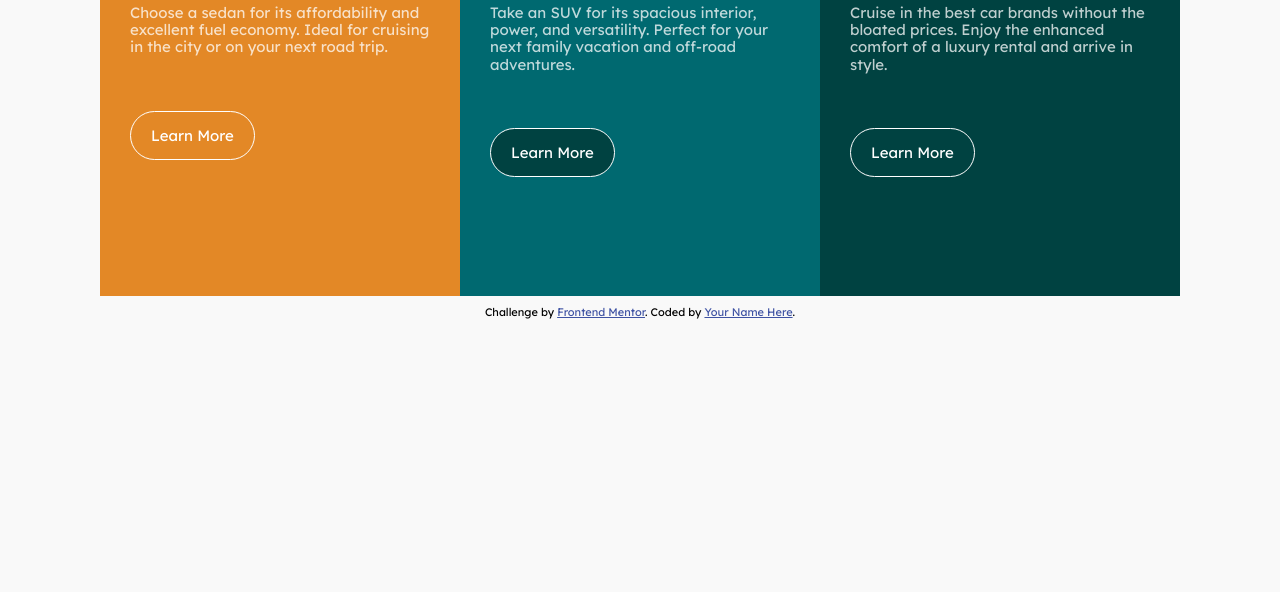
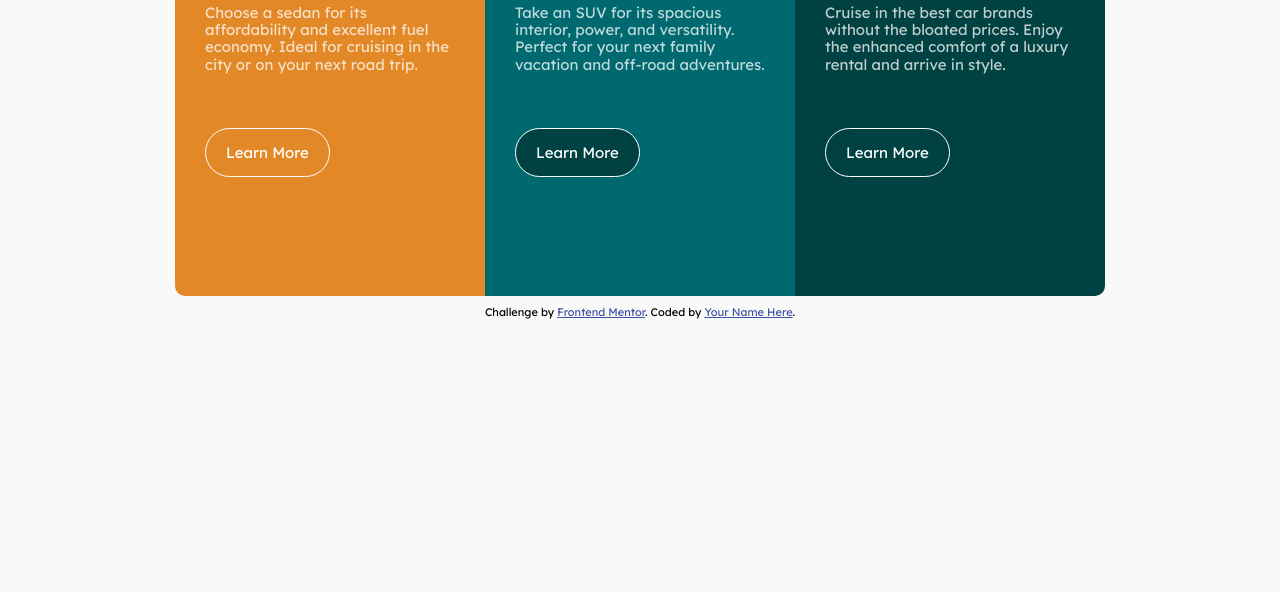
Before and after one commit to RodolfoQuintanilla/frontendocho, a plain HTML site: page index.html in a window 1280 px wide. Shown: the part 208-800 px from the top of the page. Drawn offline with nearby package versions, Linux system fonts and the light colour scheme.

Commit message:
correcciones

```diff
--- a/style.css
+++ b/style.css
@@ -30,20 +30,20 @@ body {
     flex-wrap: wrap;
     color: var(--white);
 
-justify-content: center;
-margin-top: 5%;
+    justify-content: center;
+    margin-top: 5%;
 }
 
 h1 {
     font-family: 'Big Shoulders Display', cursive;
     font-weight: 700px;
-    ;
+
     text-transform: uppercase;
 }
 
 .cuadro {
     height: 380px;
-    width: 300px;
+    width: 250px;
     padding: 30px;
 
 }
@@ -61,6 +61,9 @@ button {
     cursor: pointer;
 }
 
+.container__uno {
+    border-radius: 10px 0 0 10px;
+}
 
 .container__uno button {
 
@@ -73,6 +76,9 @@ button {
     background-color: var(--Dark-cyan);
 }
 
+.container__tres {
+    border-radius: 0 10px 10px 0;
+}
 
 .container__tres,
 button {
@@ -82,3 +88,13 @@ button {
 button:hover {
     background-color: var(--Very-light-gray);
 }
+
+@media screen and (max-width:927px) {
+    .container__uno {
+        border-radius: 10px 10px 0 0;
+    }
+
+    .container__tres {
+        border-radius: 0 0 10px 10px;
+    }
+}
```
